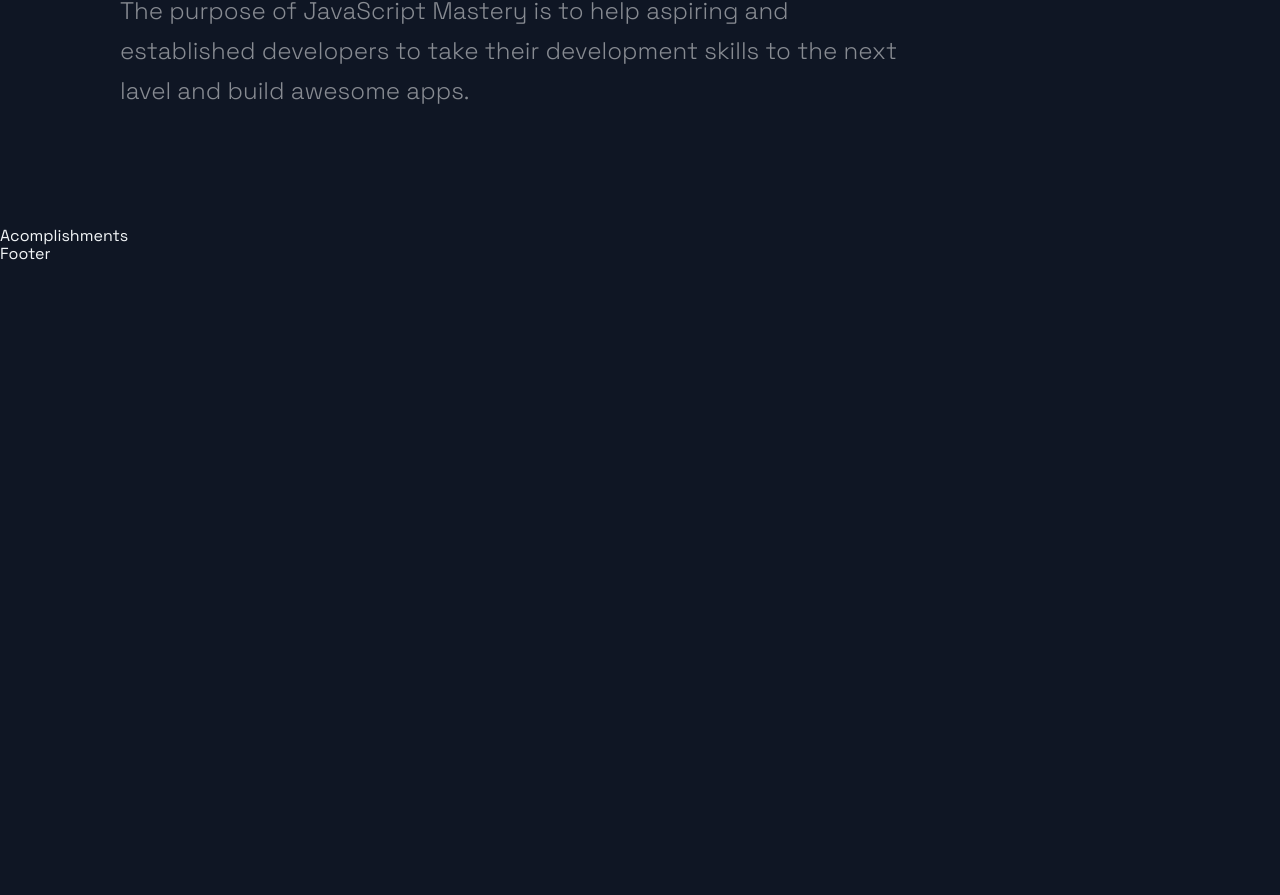
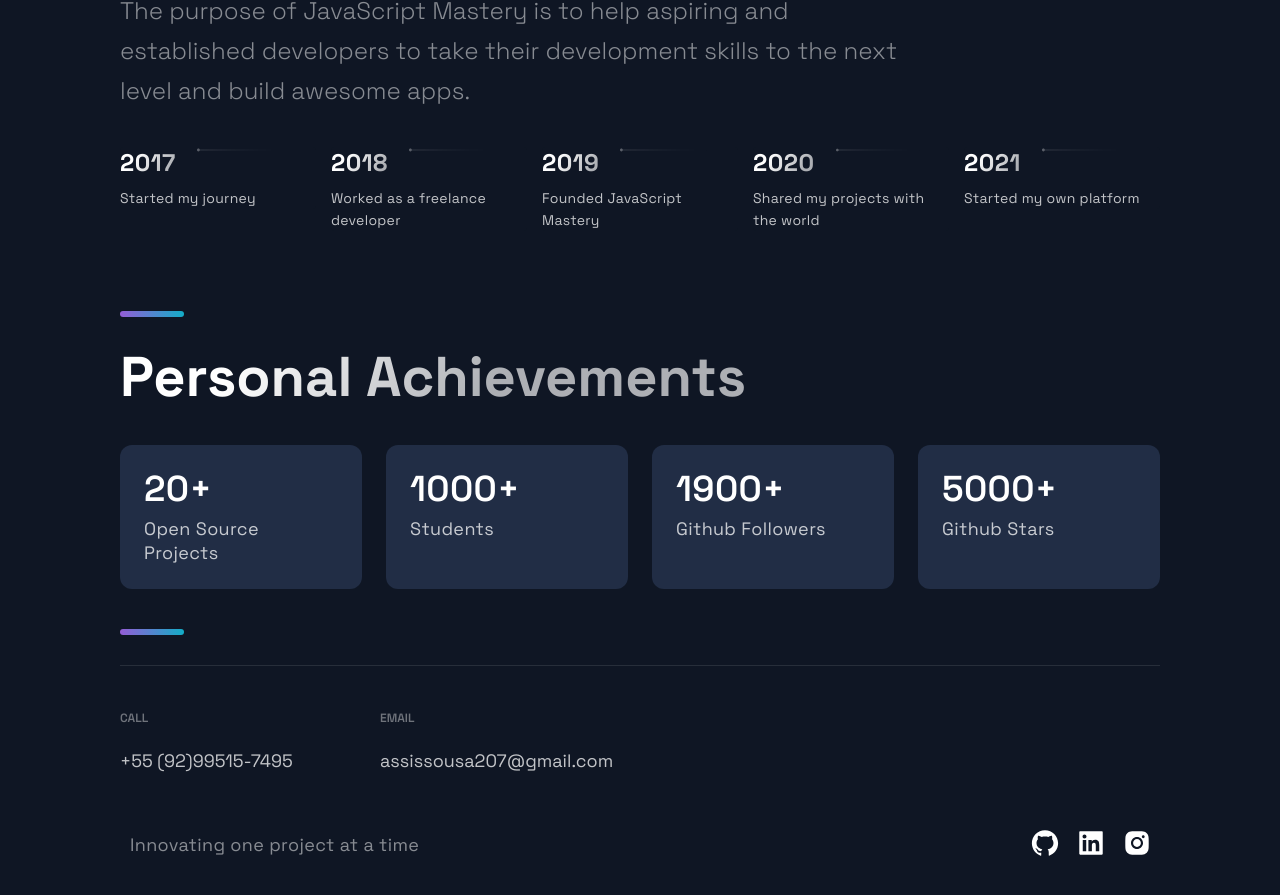
Before and after one commit to AssisAraujo/portifolio_website, a Next.js app: page / in a window 1280 px wide. Shown: the part 2750-3645 px from the top of the page. Before the commit the page ends 3014 px from the top, so only its background shows below. Built offline with nearby package versions, Linux system fonts and the light colour scheme.

Commit message:
Abaout-me

```diff
--- a/src/components/Acomplishments/Acomplishments.js
+++ b/src/components/Acomplishments/Acomplishments.js
@@ -11,9 +11,18 @@
 ];
 
 const Acomplishments = () => (
-  <div>
-    Acomplishments
-  </div>
+  <Section>
+    <SectionTitle>Personal Achievements</SectionTitle>
+    <Boxes>
+      {data.map((card, index) => (
+        <Box key={index}>
+          <BoxNum>{`${card.number}+`}</BoxNum>
+          <BoxText>{card.text}</BoxText>
+        </Box>
+      ))}
+    </Boxes>
+    <SectionDivider />
+  </Section>
 );
 
 export default Acomplishments;
--- a/src/components/Footer/Footer.js
+++ b/src/components/Footer/Footer.js
@@ -6,9 +6,36 @@
 
 const Footer = () => {
   return (
-    <div>
-      Footer
-    </div>
+    <FooterWrapper>
+      <LinkList>
+        <LinkColumn>
+          <LinkTitle>Call</LinkTitle>
+          <LinkItem href="tel:">+55 (92)99515-7495</LinkItem>
+        </LinkColumn>
+        <LinkColumn>
+          <LinkTitle>Email</LinkTitle>
+          <LinkItem href="mailto:assissosua207@gmail.com">
+            assissousa207@gmail.com
+          </LinkItem>
+        </LinkColumn>
+      </LinkList>
+      <SocialIconsContainer>
+        <CompanyContainer>
+          <Slogan>Innovating one project at a time</Slogan>
+        </CompanyContainer>
+        <SocialContainer>
+          <SocialIcons href="https://github.com/AssisAraujo">
+            <AiFillGithub size="3rem" />
+          </SocialIcons>
+          <SocialIcons href="https://www.linkedin.com/in/assis-araujo-717951127/">
+            <AiFillLinkedin size="3rem" />
+          </SocialIcons>
+          <SocialIcons href="https://google.com">
+            <AiFillInstagram size="3rem" />
+          </SocialIcons>
+        </SocialContainer>
+      </SocialIconsContainer>
+    </FooterWrapper>
   );
 };
 
--- a/src/components/Header/Header.js
+++ b/src/components/Header/Header.js
@@ -32,10 +32,10 @@
       </li>
     </Div2>
     <Div3>
-      <SocialIcons href="https://github.com">
+      <SocialIcons href="https://github.com/AssisAraujo">
         <AiFillGithub size="3rem" />
       </SocialIcons>
-      <SocialIcons href="https://Linkedin.com">
+      <SocialIcons href="https://www.linkedin.com/in/assis-araujo-717951127/">
         <AiFillLinkedin size="3rem" />
       </SocialIcons>
       <SocialIcons href="https://instagram.com">
--- a/src/components/TimeLine/TimeLine.js
+++ b/src/components/TimeLine/TimeLine.js
@@ -10,60 +10,110 @@
   const [activeItem, setActiveItem] = useState(0);
   const carouselRef = useRef();
 
-  // const scroll = (node, left) => {
-  //   return node.scrollTo({ left, behavior: 'smooth' });
-  // }
+  const scroll = (node, left) => {
+    return node.scrollTo({ left, behavior: 'smooth' });
+  }
 
   const handleClick = (e, i) => {
     e.preventDefault();
 
     if (carouselRef.current) {
       const scrollLeft = Math.floor(carouselRef.current.scrollWidth * 0.7 * (i / TimeLineData.length));
+
       scroll(carouselRef.current, scrollLeft);
     }
   }
 
-  // const handleScroll = () => {
-  //   if (carouselRef.current) {
-  //     const index = Math.round((carouselRef.current.scrollLeft / (carouselRef.current.scrollWidth * 0.7)) * TimeLineData.length);
+  const handleScroll = () => {
+    if (carouselRef.current) {
+      const index = Math.round((carouselRef.current.scrollLeft / (carouselRef.current.scrollWidth * 0.7)) * TimeLineData.length);
 
-  //     setActiveItem(index);
-  //   }
-  // }
+      setActiveItem(index);
+    }
+  }
 
-  // // snap back to beginning of scroll when window is resized
-  // // avoids a bug where content is covered up if coming from smaller screen
-  // useEffect(() => {
-  //   const handleResize = () => {
-  //     scroll(carouselRef.current, 0);
-  //   }
+  // snap back to beginning of scroll when window is resized
+  // avoids a bug where content is covered up if coming from smaller screen
+  useEffect(() => {
+    const handleResize = () => {
+      scroll(carouselRef.current, 0);
+    }
 
-  //   window.addEventListener('resize', handleResize);
-  // }, []);
+    window.addEventListener('resize', handleResize);
+  }, []);
 
   return (
     <Section id="about">
       <SectionTitle>About Me</SectionTitle>
       <SectionText>
-        The purpose of JavaScript Mastery is to help aspiring and established developers to take their development skills to the next lavel and build awesome apps.
+        The purpose of JavaScript Mastery is to help aspiring and established developers to take their development skills to the next level and build awesome apps.
       </SectionText>
-      <CarouselContainer ref={carouselRef}>
+      <CarouselContainer ref={carouselRef} onScroll={handleScroll}>
         <>
           {TimeLineData.map((item, index) => (
-            <CarouselMobileScrollNode key={index} final={index === TOTAL_CAROUSEL_COUNT - 1}>
+            <CarouselMobileScrollNode
+              key={index}
+              final={index === TOTAL_CAROUSEL_COUNT - 1}>
               <CarouselItem
                 index={index}
-                id={`corousel__item-${index}`}
+                id={`carousel__item-${index}`}
                 active={activeItem}
-                onclick={(e) => handleClick(e, index)}
-              >
-
+                onClick={(e) => handleClick(e, index)}>
+                <CarouselItemTitle>
+                  {`${item.year}`}
+                  <CarouselItemImg
+                    width="208"
+                    height="6"
+                    viewBox="0 0 208 6"
+                    fill="none"
+                    xmlns="http://www.w3.org/2000/svg">
+                    <path
+                      fill-rule="evenodd"
+                      clip-rule="evenodd"
+                      d="M2.5 5.5C3.88071 5.5 5 4.38071 5 3V3.5L208 3.50002V2.50002L5 2.5V3C5 1.61929 3.88071 0.5 2.5 0.5C1.11929 0.5 0 1.61929 0 3C0 4.38071 1.11929 5.5 2.5 5.5Z"
+                      fill="url(#paint0_linear)"
+                      fill-opacity="0.33"
+                    />
+                    <defs>
+                      <linearGradient
+                        id="paint0_linear"
+                        x1="-4.30412e-10"
+                        y1="0.5"
+                        x2="208"
+                        y2="0.500295"
+                        gradientUnits="userSpaceOnUse">
+                        <stop stop-color="white" />
+                        <stop
+                          offset="0.79478"
+                          stop-color="white"
+                          stop-opacity="0"
+                        />
+                      </linearGradient>
+                    </defs>
+                  </CarouselItemImg>
+                </CarouselItemTitle>
+                <CarouselItemText>{item.text}</CarouselItemText>
               </CarouselItem>
             </CarouselMobileScrollNode>
           ))}
         </>
       </CarouselContainer>
-    </Section >
+      <CarouselButtons>
+        {TimeLineData.map((item, index) => {
+          return (
+            <CarouselButton
+              key={index}
+              index={index}
+              active={activeItem}
+              onClick={(e) => handleClick(e, index)}
+              type="button">
+              <CarouselButtonDot active={activeItem} />
+            </CarouselButton>
+          );
+        })}
+      </CarouselButtons>
+      <SectionDivider />
+    </Section>
   );
 };
 
```
